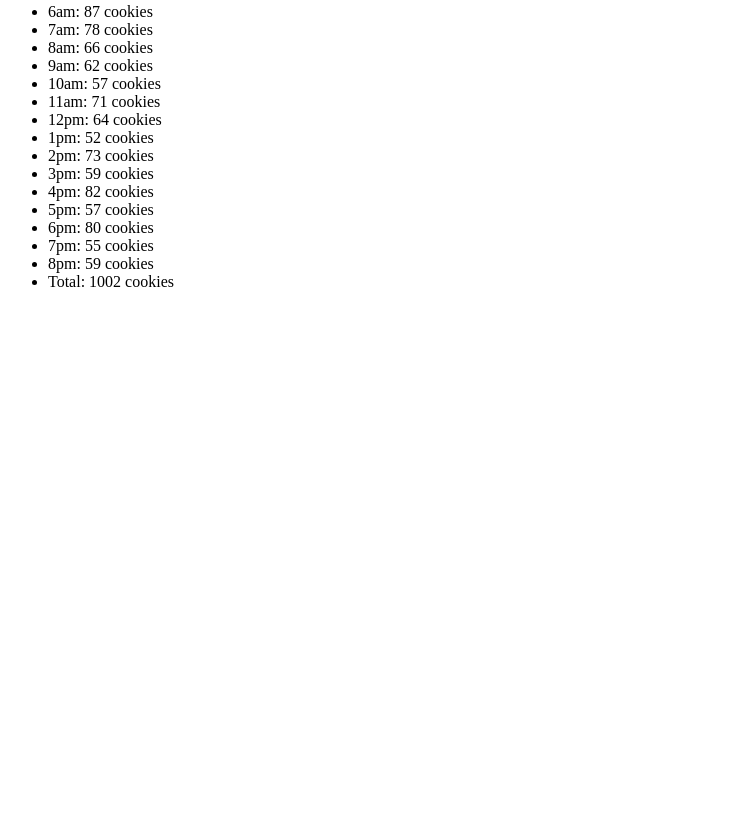
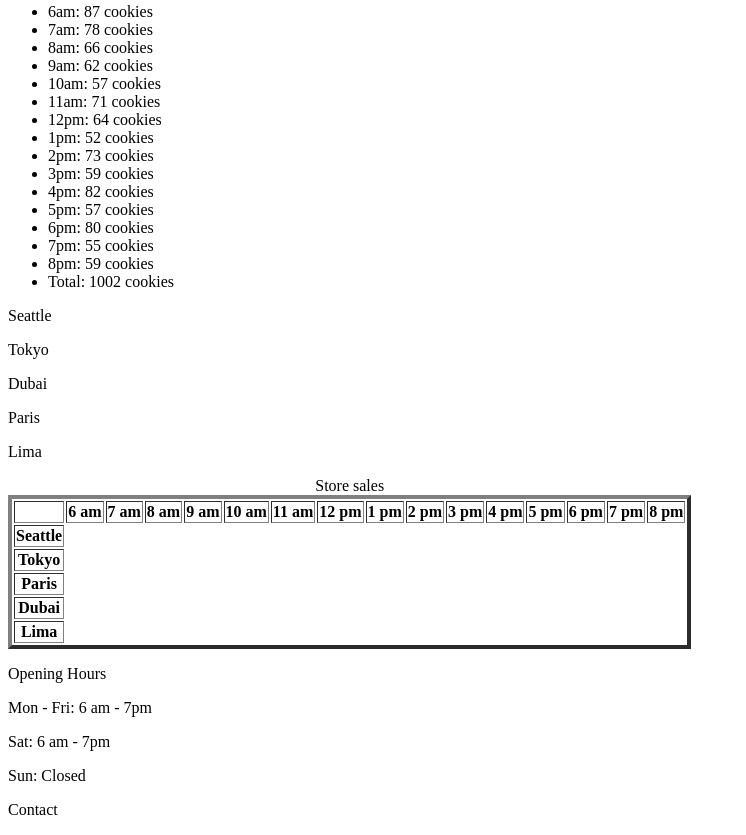
Before and after one commit to Sanbikaa/07272021, a plain HTML site: page sales.html in a window 1280 px wide. Shown: the part 1846-2681 px from the top of the page, without its empty margins (0-746 px from the left). Before the commit the page ends 2153 px from the top, so only its background shows below. Drawn offline with Linux system fonts and the light colour scheme.

Commit message:
added table

```diff
--- a/sales.html
+++ b/sales.html
@@ -36,6 +36,72 @@
     <h3>Lima</h3>
     <ul id="Lima"></ul>
     <script src="app.js"></script>
+
+
+
+      <div class="sales">
+      <p id="seattle">Seattle</p>
+     </div>
+
+     <div class="sales">
+      <p id="tokyo">Tokyo</p>
+     </div>
+
+
+     <div class ="sales">
+      <p id="dubai">Dubai</p>
+     </div>
+
+     <div class ="sales">
+      <p id="paris">Paris</p>
+     </div>
+
+     <div class="sales">
+      <p id="lima">Lima</p>
+     </div>
+
+
+     <table id="mainTable" border=4>
+
+      <caption>Store sales</caption>
+      <thead>
+        <th></th>
+        <th>6 am</th>
+        <th>7 am</th>
+        <th>8 am</th>
+        <th>9 am</th>
+        <th>10 am</th>
+        <th>11 am</th>
+        <th>12 pm</th>
+        <th>1 pm</th>
+        <th>2 pm</th>
+        <th>3 pm</th>
+        <th>4 pm</th>
+        <th>5 pm</th>
+        <th>6 pm</th>
+        <th>7 pm</th>
+        <th>8 pm</th>
+      </thead>
+      <tbody>
+        <tr>
+        <th>Seattle</th></tr>
+        <tr><th>Tokyo</th></tr>
+        <tr><th>Paris</th></tr>
+        <tr><th>Dubai</th></tr>
+        <tr><th>Lima</th></tr>
+      </tr>
+      </tbody>
+      </table>
+      <footer>
+        <footer>
+          <p>Opening Hours</p>
+          <p>Mon - Fri: 6 am - 7pm</p>
+          <p>Sat: 6 am - 7pm</p>
+          <p>Sun: Closed</p>
+          <p>Contact</p>
+        </footer>
+      </footer>
+
 </body>
 
 </html>
```
Also changed, not shown: app.js (line endings or trailing spaces).
